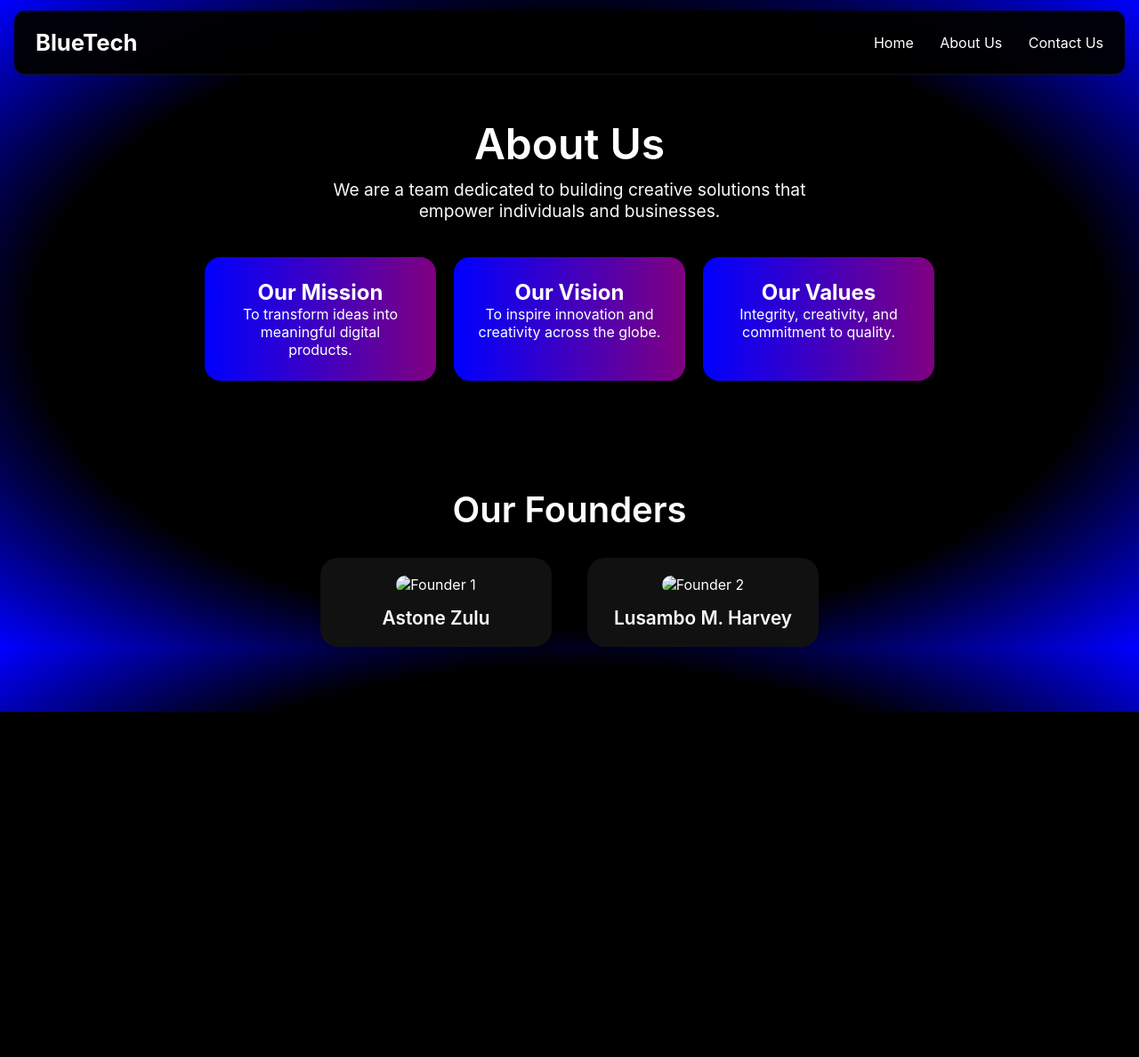
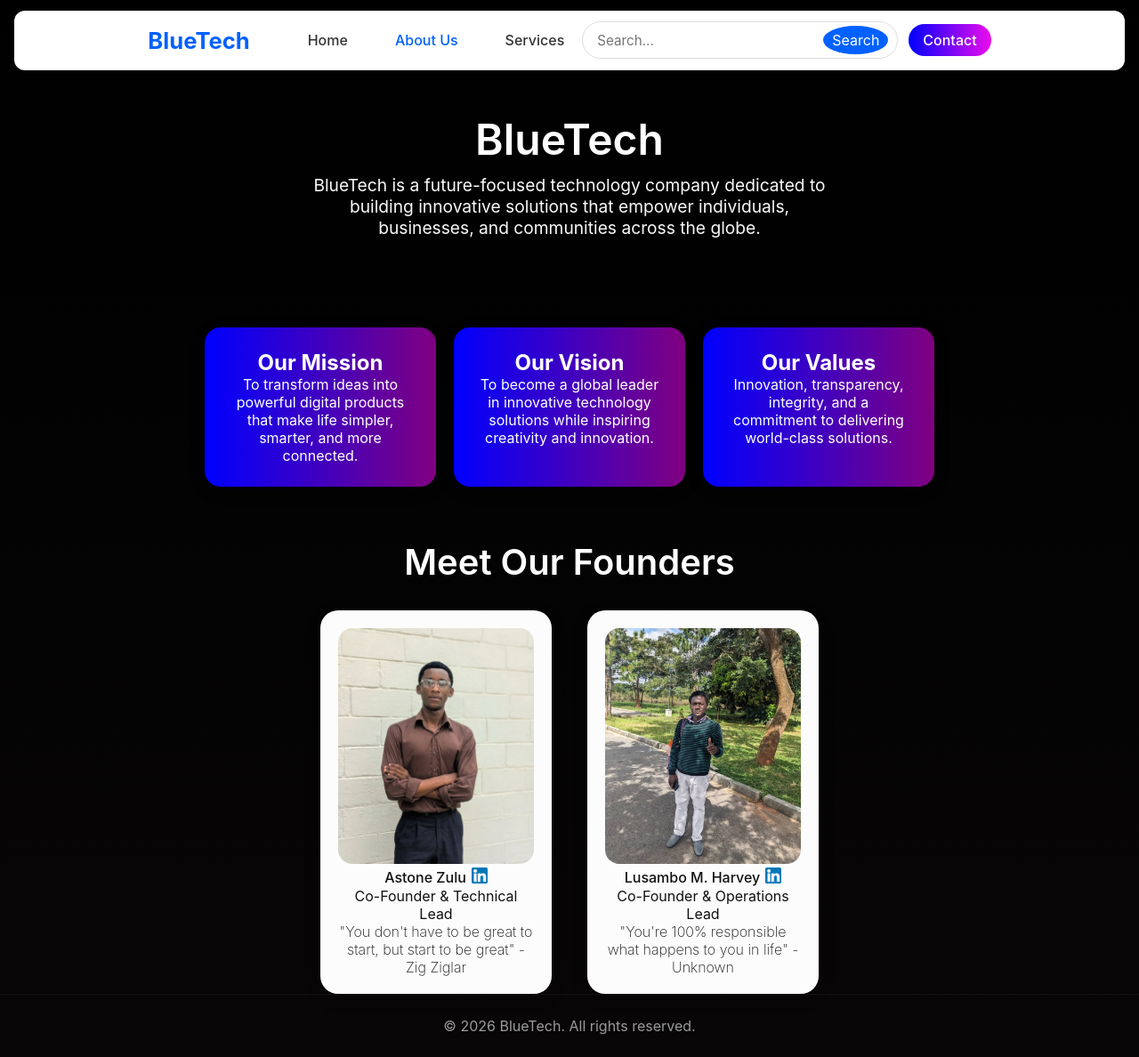
Before and after one commit to 20-zulu-astone/Portfolio-Company-Blue, a plain HTML site: page aboutUs.html in a window 1280 px wide. Shown: the whole page at 89% size. Before the commit the page ends 800 px from the top, so only its background shows below. Drawn offline with Linux system fonts and the light colour scheme.

Commit message:
Update the about us page and nav bar also on the founders

```diff
--- /dev/null
+++ b/aboutUs.css
@@ -0,0 +1,403 @@
+/* ================= Centered Navbar ================= */
+.contact-button{
+    background:#004bb5;
+    background-image:linear-gradient(to right,rgb(62, 62, 229),blue)
+}
+.center-nav-header {
+  width: 100%;
+  background: #ffffff;
+  padding: 16px 0;
+  box-shadow: 0 2px 8px rgba(0,0,0,0.08);
+}
+
+.center-nav-header .container {
+  display: flex;
+  justify-content: center;
+  align-items: center;
+  gap: 40px;
+  flex-wrap: wrap;
+}
+
+/* Logo */
+.nav-logo a {
+  font-size: 1.9rem;
+  font-weight: 700;
+  text-decoration: none;
+  color: #0061ff;
+}
+
+/* Links */
+nav.nav-center {
+  display: flex;
+  gap: 28px;
+}
+
+nav.nav-center a {
+  text-decoration: none;
+  color: #333;
+  font-weight: 500;
+  transition: 0.3s ease;
+}
+
+nav.nav-center a:hover,
+nav.nav-center a.active {
+  color: #0061ff;
+}
+
+/* Search bar */
+.nav-search {
+  display: flex;
+  align-items: center;
+  gap: 8px;
+  border: 1.3px solid #ddd;
+  border-radius: 30px;
+  padding: 6px 12px;
+}
+
+.nav-search input {
+  border: none;
+  outline: none;
+  font-size: 0.98rem;
+  padding: 6px;
+}
+
+.nav-search button {
+  background: #0061ff;
+  border: none;
+  color: #fff;
+  padding: 8px 12px;
+  border-radius: 50%;
+  cursor: pointer;
+  font-size: 1rem;
+  transition: 0.2s ease;
+}
+
+.nav-search button:hover {
+  background: #004bb5;
+}
+
+/* Mobile responsiveness */
+@media (max-width: 900px) {
+  .center-nav-header .container {
+    flex-direction: column;
+    gap: 15px;
+  }
+
+  nav.nav-center {
+    flex-wrap: wrap;
+    justify-content: center;
+    gap: 18px;
+  }
+
+  .nav-search {
+    width: 100%;
+    justify-content: center;
+  }
+}
+/* Header container */
+.center-header {
+  width: 100%;
+  padding: 12px 0;
+  background: #fff;
+  box-shadow: 0 2px 8px rgba(0,0,0,0.08);
+}
+
+/* Inner container to center everything */
+.nav-container {
+  max-width: 1000px;  /* keeps header small */
+  margin: 0 auto;      /* centers container */
+  display: flex;
+  justify-content: center; /* center horizontally */
+  align-items: center;
+  gap: 40px;            /* space between logo, links, search */
+  flex-wrap: wrap;       /* stack on small screens */
+}
+
+/* Logo */
+.nav-logo a {
+  font-size: 1.6rem;
+  font-weight: 700;
+  text-decoration: none;
+  color: #0061ff;
+}
+
+/* Navigation Links */
+.nav-links {
+  display: flex;
+  gap: 28px;
+}
+
+.nav-links a {
+  text-decoration: none;
+  color: #333;
+  font-weight: 500;
+  transition: 0.3s ease;
+}
+
+.nav-links a:hover,
+.nav-links a.active {
+  color: #0061ff;
+}
+
+/* Search Bar */
+.nav-search {
+  display: flex;
+  align-items: center;
+  gap: 8px;
+  border: 1.3px solid #ddd;
+  border-radius: 30px;
+  padding: 4px 10px;
+}
+
+.nav-search input {
+  border: none;
+  outline: none;
+  font-size: 0.95rem;
+  padding: 6px;
+}
+
+.nav-search button {
+  border: none;
+  background: #0061ff;
+  color: #fff;
+  padding: 6px 10px;
+  border-radius: 50%;
+  cursor: pointer;
+  transition: 0.2s ease;
+}
+
+.nav-search button:hover {
+  background: #004bb5;
+}
+
+/* Responsive for small screens */
+@media (max-width: 900px) {
+  .nav-container {
+    flex-direction: column;
+    gap: 15px;
+  }
+
+  .nav-links {
+    flex-wrap: wrap;
+    justify-content: center;
+    gap: 18px;
+  }
+
+  .nav-search {
+    width: 100%;
+    justify-content: center;
+  }
+}
+
+
+/* Header container */
+.center-header {
+  width: 100%;
+  padding: 12px 0;
+  background: #fff;
+  box-shadow: 0 2px 8px rgba(0,0,0,0.08);
+}
+
+/* Inner container: small width & centered */
+.nav-container {
+  max-width: 1000px; /* small header width */
+  margin: 0 auto;    /* center horizontally */
+  display: flex;
+  justify-content: space-between; /* left-center and right groups */
+  align-items: center;
+  flex-wrap: wrap;
+  gap: 20px;
+}
+
+/* Left + Center (logo + links) */
+.nav-left-center {
+  display: flex;
+  align-items: center;
+  gap: 40px;
+}
+
+/* Logo */
+.nav-logo a {
+  font-size: 1.6rem;
+  font-weight: 700;
+  text-decoration: none;
+  color: #0061ff;
+}
+
+/* Navigation Links */
+.nav-links {
+  display: flex;
+  gap: 28px;
+}
+
+.nav-links a {
+  text-decoration: none;
+  color: #333;
+  font-weight: 500;
+  transition: 0.3s ease;
+}
+
+.nav-links a:hover,
+.nav-links a.active {
+  color: #0061ff;
+}
+
+/* Right group: search + contact */
+.nav-right {
+  display: flex;
+  align-items: center;
+  gap: 12px;
+}
+
+/* Search Bar */
+.nav-search {
+  display: flex;
+  align-items: center;
+  gap: 8px;
+  border: 1.3px solid #ddd;
+  border-radius: 30px;
+  padding: 4px 10px;
+}
+
+.nav-search input {
+  border: none;
+  outline: none;
+  font-size: 0.95rem;
+  padding: 6px;
+}
+
+.nav-search button {
+  border: none;
+  background: #0061ff;
+  color: #fff;
+  padding: 6px 10px;
+  border-radius: 50%;
+  cursor: pointer;
+  transition: 0.2s ease;
+}
+
+.nav-search button:hover {
+  background: #004bb5;
+}
+/*Background shape*/
+.background-shape {
+  position: absolute;
+  width: 400px;
+  height: 400px;
+  background: #0061ff;
+  border-radius: 50%; /* makes it circular */
+  opacity: 0.15;      /* soft/transparent */
+  top: -100px;
+  right: -100px;
+  z-index: -1;         /* behind content */
+}
+
+
+/* Contact Button */
+.contact-btn {
+  text-decoration: none;
+  background-image: linear-gradient(to right,blue,rgb(236, 12, 236));
+
+  color: #fff;
+  font-weight: 500;
+  padding: 8px 16px;
+  border-radius: 30px;
+  transition: 0.3s ease;
+}
+
+.contact-btn:hover {
+  background: #004bb5;
+}
+
+/* Responsive for small screens */
+@media (max-width: 900px) {
+  .nav-container {
+    flex-direction: column;
+    gap: 15px;
+  }
+
+  .nav-left-center {
+    justify-content: center;
+    gap: 25px;
+  }
+
+  .nav-right {
+    justify-content: center;
+    gap: 10px;
+  }
+
+  .nav-links {
+    flex-wrap: wrap;
+    justify-content: center;
+    gap: 18px;
+  }
+
+  .nav-search {
+    width: 100%;
+    justify-content: center;
+  }
+}
+
+/* Shrink effect */
+.center-header.shrink {
+  padding: 6px 0; /* smaller padding */
+  box-shadow: 0 2px 6px rgba(0,0,0,0.15);
+  transition: padding 0.3s ease, box-shadow 0.3s ease;
+}
+
+.nav-logo a {
+  transition: font-size 0.3s ease;
+}
+
+.center-header.shrink .nav-logo a {
+  font-size: 1.3rem; /* smaller logo size when scrolled */
+}
+
+
+/* founder */
+.role-card {
+  position: absolute;
+  bottom: 60px; /* adjust position on top of image */
+  left: 50%;
+  transform: translateX(-50%);
+  background: #0061ff;
+  color: #fff;
+  padding: 6px 12px;
+  border-radius: 20px;
+  font-size: 0.85rem;
+  font-weight: 500;
+  box-shadow: 0 2px 8px rgba(0,0,0,0.2);
+}
+
+.founder-background{
+  color:#ffffff;
+}
+
+.founder-name {
+  font-size: 1rem;
+  font-weight: 500;
+  color: #111111;
+  display: flex;              /* flex container */
+  justify-content: center;    /* centers content horizontally */
+  align-items: center;        /* centers content vertically */
+  gap: 6px;
+}
+
+.founder-role{
+  text-align: center;
+  color:#111111;
+}
+
+.linkedin-link {
+  display: inline-block;
+}
+
+.linkedin-icon {
+  width: 18px; /* small icon */
+  height: 18px;
+  transition: transform 0.2s ease;
+}
+
+.linkedin-icon:hover {
+  transform: scale(1.2); /* grow slightly on hover */
+}
--- a/aboutUs.html
+++ b/aboutUs.html
@@ -3,82 +3,131 @@
 <head>
   <meta charset="UTF-8">
   <meta name="viewport" content="width=device-width, initial-scale=1.0">
-  <meta name="Author" content="BlueTech">
-  <meta name="Description" content="Learn more about BlueTech, our mission, Vision, Values, and Founders">
-  <meta name="Keyword" content="BlueTech, Website development, Technology, innovations, and Software development">
+  <meta name="author" content="BlueTech">
+  <meta name="description" content="Learn more about BlueTech, our mission, vision, values, and founders">
+  <meta name="keywords" content="BlueTech, Website development, Technology, innovations, Software development">
+
   <title>BlueTech | About Us</title>
+
+  <link rel="stylesheet" href="aboutUs.css">
    <link rel="stylesheet" href="style.css">
 </head>
+
+
 <body>
-    <header>
-    <div class="logo">BlueTech</div>
-    <!-- hamburger toggle (checkbox hack) -->
-    <input type="checkbox" id="nav-toggle" class="nav-toggle-input" aria-label="Toggle navigation">
+ <header class="center-header">
+  <div class="nav-container">
+    <!-- Left & Center: Logo + Links -->
+    <div class="nav-left-center">
+      <!-- Logo -->
+      <div class="nav-logo">
+        <a href="index.html">BlueTech</a>
+      </div>
 
-    <nav>
+      <!-- Navigation Links -->
+      <nav class="nav-links">
         <a href="index.html">Home</a>
-      <a href="aboutUs.html">About Us</a>
-      <a href="contactUs">Contact Us</a>
+        <a href="aboutUs.html" class="active">About Us</a>
+        <a href="services.html">Services</a>
       </nav>
+    </div>
 
-    <!-- Place label after nav visually (we'll position it to the right via CSS) -->
-    <label for="nav-toggle" class="nav-toggle" aria-hidden="true">
-      <span></span>
-      <span></span>
-      <span></span>
-    </label>
+    <!-- Right: Search + Contact -->
+    <div class="nav-right">
+      <div class="nav-search">
+        <input type="text" placeholder="Search...">
+        <button>Search</button>
+      </div>
+      <a href="contactUs.html" class="contact-btn">Contact</a>
+    </div>
+
+  </div>
 </header>
 
+
+
+  <!-- ================= HERO / INTRO SECTION ================= -->
   <section class="about-section">
     <div class="container">
-
-    <h1 class="title">About Us</h1>
+      <h1 class="title">BlueTech</h1>
 
       <p class="subtitle">
-      We are a team dedicated to building creative solutions that empower individuals and businesses.
+        BlueTech is a future-focused technology company dedicated to building innovative solutions
+        that empower individuals, businesses, and communities across the globe.
       </p>
+    </div>
+  </section>
 
-    <div class="cards">
+  <!-- ================= MISSION / VISION / VALUES ================= -->
+  <section class="mv-section">
+    <div class="container cards">
 
       <div class="card fade-in">
         <h2>Our Mission</h2>
-        <p>To transform ideas into meaningful digital products.</p>
+        <p>
+          To transform ideas into powerful digital products that make life simpler, smarter, and more connected.
+        </p>
       </div>
 
       <div class="card slide-up">
         <h2>Our Vision</h2>
-        <p>To inspire innovation and creativity across the globe.</p>
+        <p>
+          To become a global leader in innovative technology solutions while inspiring creativity and innovation.
+        </p>
       </div>
 
       <div class="card scale-in">
         <h2>Our Values</h2>
-        <p>Integrity, creativity, and commitment to quality.</p>
+        <p>
+          Innovation, transparency, integrity, and a commitment to delivering world-class solutions.
+        </p>
       </div>
+
+    </div>
+  </section>
+
+  <!-- ================= FOUNDERS SECTION ================= -->
+  <section class="founders-section" class="founder-background">
+    <h2 class="founders-title">Meet Our Founders</h2>
+
+    <div class="founders-container">
+
+      <!-- Founder 1 -->
+      <div class="founder-card founder-fade">
+        <img src="images/AstoneFounder1.png" alt="Founder 1" class="founder-img">
+        <h3 class="founder-name">Astone Zulu <a href="https://www.linkedin.com/in/zuluastone" target="_blank" class="linkedin-link">
+    <img src="images/linkedin-image.png" alt="LinkedIn" class="linkedin-icon">
+  </a></h3>
+        <p class="founder-role">
+  Co-Founder & Technical Lead
+</p>
+
+        <p class="founder-quote">"You don't have to be great to start, but start to be great" - Zig Ziglar</p>
+
+      </div>
+
+      <!-- Founder 2 -->
+      <div class="founder-card founder-fade">
+        <img src="images/HarveyFounder2.jpg" alt="Founder 2" class="founder-img">
+        <h3 class="founder-name">Lusambo M. Harvey  <a href="https://www.linkedin.com/in/lusambo-harvey-11849a327/" target="_blank" class="linkedin-link">
+    <img src="images/linkedin-image.png" alt="LinkedIn" class="linkedin-icon">
+  </a></h3>
+
+       <p class="founder-role">
+  Co-Founder & Operations Lead
+</p>
+
+        <p class="founder-quote">"You're 100% responsible what happens to you in life" - Unknown</p>
 
       </div>
 
     </div>
   </section>
-<section class="founders-section">
-  <h2 class="founders-title">Our Founders</h2>
 
-  <div class="founders-container">
-
-    <!-- Founder 1 -->
-    <div class="founder-card founder-fade">
-      <img src="founder.png" alt="Founder 1" class="founder-img">
-      <h3 class="founder-name">Astone Zulu</h3>
-    </div>
-
-    <!-- Founder 2 -->
-    <div class="founder-card founder-fade">
-      <img src="founder.png" alt="Founder 2" class="founder-img">
-      <h3 class="founder-name">Lusambo M. Harvey</h3>
-    </div>
-
-  </div>
-</section>
-
-
+  <!-- ================= FOOTER ================= -->
+  <footer>
+      <p>© 2026 BlueTech. All rights reserved.</p>
+  </footer>
+<script src="main.js"></script>
 </body>
 </html>
--- /dev/null
+++ b/main.js
@@ -0,0 +1,8 @@
+window.addEventListener("scroll", function() {
+  const header = document.querySelector(".center-header");
+  if (window.scrollY > 50) {
+    header.classList.add("shrink");
+  } else {
+    header.classList.remove("shrink");
+  }
+});
--- a/style.css
+++ b/style.css
@@ -500,7 +500,7 @@
 body {
   margin: 0;
   font-family: "Inter", system-ui, sans-serif;
-  background-image:radial-gradient(black,black,black,blue);
+  background-image:linear-gradient(to bottom,rgba(99, 10, 231, 0),rgb(8, 6, 6));
 
   color: #ffffff;
 }
@@ -622,7 +622,7 @@
 /* Individual card */
 .founder-card {
 
-  background: #111111;
+  background: #fdfcfc;
   padding: 20px;
   border-radius: 20px;
   width: 260px;
@@ -638,17 +638,22 @@
 /* Founder image */
 .founder-img {
   width: 100%;
-  height: 260px;
+  height: 265px;
   object-fit: cover;
   border-radius: 16px;
 }
 
 /* Founder name */
-.founder-name {
+/*.founder-name {
   margin-top: 15px;
   font-size: 1.3rem;
   font-weight: 600;
-  color: #fdf9f9;
+  color: #060606;
+}*/
+.founder-quote{
+  font-size: 1.0rem;
+  font-weight: 200;
+  color:#111111;
 }
 
 /* Fade animation for cards */
```
Also changed, not shown: index.html (+29 -17 lines), images/AstoneFounder1.png (renamed from images/Aston-Zulu-Founder.png), images/HarveyFounder2.jpg (renamed from images/Lusambo-M-Harvey-Founder.jpg), images/linkedin-image.png (added). Lines whose indentation alone changed are shown as unchanged.
